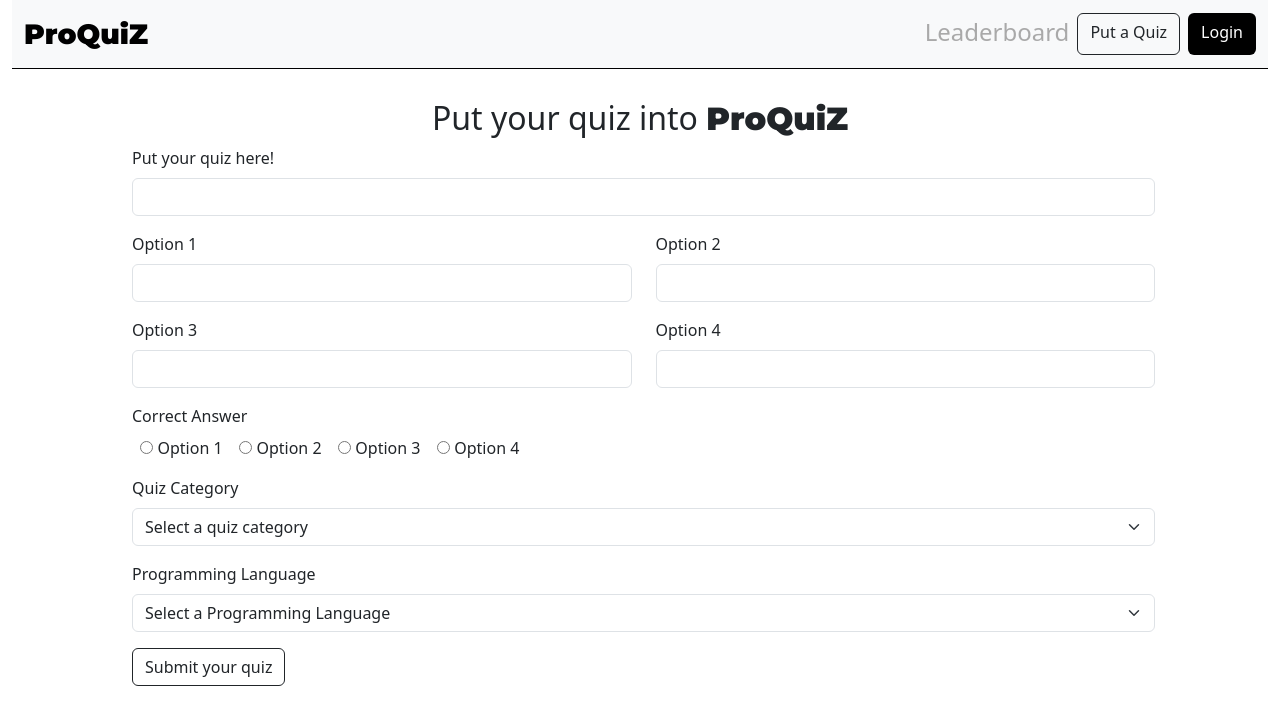
After one commit to kavindacena99/proquiz, a PHP site: page /putquiz.php in a window 1280 px wide. The commit adds this page. Shown: the top 725 px of the page. Run offline with PHP 8.4, Linux system fonts and the light colour scheme.

Commit message:
Add My Quizzes page, update database schema, and enhance quiz selection form

```diff
--- a/connection/data.sql
+++ b/connection/data.sql
@@ -5,4 +5,6 @@ create table users(userid INT primary key auto_increment,fname varchar(255),lnam
 
 create table quizzes(qid INT primary key auto_increment,question text,options text,correct_option INT,category varchar(50),qlang varchar(25));
 
+create table quizpool(qpid INT primary key auto_increment,question text,options text,correct_option INT,category varchar(50),qlang varchar(25),approved INT);
+
 insert into quizzes (question,options,correct_option,category,qlang) values('What is the best programming language?','python,pascal,perl,php',2,'Normal','pascal');
--- /dev/null
+++ b/nav.php
@@ -0,0 +1,60 @@
+<?php
+    require_once 'connection/connection.php';
+?>
+<!DOCTYPE html>
+<html lang="en">
+<head>
+    <meta charset="UTF-8">
+    <meta name="viewport" content="width=device-width, initial-scale=1.0">
+    <link href="https://fonts.googleapis.com/css2?family=Montserrat:wght@400;600;900&display=swap" rel="stylesheet">
+    <link rel="stylesheet" href="bootstrap-5.3.3-dist/css/bootstrap.min.css">
+    <style>
+        .brandname{
+            font-family: "Montserrat", sans-serif;
+            font-weight: bolder;
+        }
+        .navborder{
+            border-bottom: 1px solid black;
+        }
+
+        #login{
+            color: white;
+            background-color: black;
+        }
+        #login:hover{
+            border: 1px solid black;
+            color: black;
+            background-color: white;
+            font-weight: 800;
+        }
+    </style>
+</head>
+<body>
+    <div class="container-fluid">
+        <!--nav-->
+        <nav class="navbar navbar-expand-lg bg-body-tertiary navborder">
+        <div class="container-fluid">
+            <a class="navbar-brand brandname" style="font-size: 28px;" href="index.php">ProQuiZ</a>
+            <button class="navbar-toggler" type="button" data-bs-toggle="collapse" data-bs-target="#navbarSupportedContent" aria-controls="navbarSupportedContent" aria-expanded="false" aria-label="Toggle navigation">
+            <span class="navbar-toggler-icon"></span>
+            </button>
+            <div class="collapse navbar-collapse" id="navbarSupportedContent">
+            <ul class="navbar-nav me-auto mb-2 mb-lg-0"></ul>
+            <form class="d-flex" role="search">
+                <h4 class="me-2" style="margin-top: 5px;"><a style="text-decoration: none;color:darkgray;font-weight:200" href="quizes.php">Leaderboard</a></h4>
+                <a class="btn btn-outline-dark me-2" href="putquiz.php">Put a Quiz</a>
+                <?php
+                if(isset($_SESSION['user_id'])){
+                    echo "<a class='btn' id='login' href='logout.php'>Logout</a>";
+                }else{
+                    echo "<a class='btn' id='login' href='login.php'>Login</a>";
+                }
+                ?>
+            </form>
+            </div>
+        </div>
+        </nav>
+  </div>
+  <script src="bootstrap-5.3.3-dist/js/bootstrap.min.js"></script>
+</body>
+</html>
--- /dev/null
+++ b/putquiz.php
@@ -0,0 +1,118 @@
+<?php
+    require_once 'connection/connection.php';
+?>
+<?php
+    session_start();
+
+    if(isset($_POST['put'])){
+        $quiz = mysqli_real_escape_string($connection, $_POST['quiz']);
+
+        $option1 = $_POST['opt1'];
+        $option2 = $_POST['opt2'];
+        $option3 = $_POST['opt3'];
+        $option4 = $_POST['opt4'];
+
+        $options = $option1 . "," . $option2 . "," . $option3 . "," . $option4;
+
+        $correctoption = $_POST['correctoption'];
+        $category = $_POST['category'];
+        $lang = $_POST['lang'];
+        $user = $_SESSION['user_id'];
+
+        $sql = "INSERT INTO quizpool (question,options,correct_option,category,qlang,approved,userid) VALUES('{$quiz}','{$options}','$correctoption','{$category}','{$lang}',0,$user)";
+        $result = $connection->query($sql);
+
+        if($result){
+            echo "<script>alert('Quiz added successfully!')</script>";
+            header("Location: myquizes.php");
+        }else{
+            echo "<script>alert('Failed to add quiz!')</script>";
+        }
+    }
+?>
+<!DOCTYPE html>
+<html lang="en">
+<head>
+    <meta charset="UTF-8">
+    <meta name="viewport" content="width=device-width, initial-scale=1.0">
+    <title>Put a Quiz</title>
+    <link href="https://fonts.googleapis.com/css2?family=Montserrat:wght@400;600;900&display=swap" rel="stylesheet">
+    <link rel="stylesheet" href="bootstrap-5.3.3-dist/css/bootstrap.min.css">
+    <style>
+        .form-label{
+            font-weight: 500;
+        }
+    </style>
+</head>
+<body>
+    <?php require_once 'nav.php'; ?>
+
+    <div class="container" style="margin-top: 30px;margin-bottom:10px;">
+        <h2 class="text-center">Put your quiz into <span class="brandname">ProQuiZ</span></h2>
+
+        <form action="putquiz.php" method="post" class="col-md-11" style="margin-left: 50px;margin-right:50px">
+            <div class="mb-3">
+                <label for="exampleFormControlInput1" class="form-label">Put your quiz here!</label>
+                <input type="text" name="quiz" class="form-control" id="exampleFormControlInput1">
+            </div>
+
+            <div class="row">
+                <div class="mb-3 col-md-6">
+                    <label for="exampleFormControlInput1" class="form-label">Option 1</label>
+                    <input type="text" name="opt1" class="form-control" id="exampleFormControlInput1">
+                </div>
+                <div class="mb-3 col-md-6">
+                    <label for="exampleFormControlInput1" class="form-label">Option 2</label>
+                    <input type="text" name="opt2" class="form-control" id="exampleFormControlInput1">
+                </div>
+            </div>
+            <div class="row">
+                <div class="mb-3 col-md-6">
+                    <label for="exampleFormControlInput1" class="form-label">Option 3</label>
+                    <input type="text" name="opt3" class="form-control" id="exampleFormControlInput1">
+                </div>
+                <div class="mb-3 col-md-6">
+                    <label for="exampleFormControlInput1" class="form-label">Option 4</label>
+                    <input type="text" name="opt4" class="form-control" id="exampleFormControlInput1">
+                </div>
+            </div>
+
+            <div class="mb-3">
+                <label for="exampleFormControlInput1" class="form-label">Correct Answer</label><br>
+                &nbsp;&nbsp;<input type="radio" value="1" name="correctoption"> Option 1 &nbsp;&nbsp;
+                <input type="radio" value="2" name="correctoption"> Option 2 &nbsp;&nbsp;
+                <input type="radio" value="3" name="correctoption"> Option 3 &nbsp;&nbsp;
+                <input type="radio" value="4" name="correctoption"> Option 4 &nbsp;&nbsp;
+            </div>
+
+            <div class="mb-3">
+                <label for="exampleFormControlInput1" class="form-label">Quiz Category</label>
+                <select class="form-select" aria-label="Default select example" name="category">
+                    <option selected>Select a quiz category</option>
+                    <option value="oop">Object Oriented Programming</option>
+                    <option value="wb">Web Development</option>
+                    <option value="dsa">Data Structures and Algorithms</option>
+                    <option value="normal">Other</option>
+                </select>
+            </div>
+
+            <div class="mb-3">
+                <label for="exampleFormControlInput1" class="form-label">Programming Language</label>
+                <select class="form-select" aria-label="Default select example" name="lang">
+                    <option selected>Select a Programming Language</option>
+                    <option value="java">Java</option>
+                    <option value="front">HTML CSS Javascript</option>
+                    <option value="python">Python</option>
+                    <option value="php">PHP</option>
+                    <option value="cpp">C++</option>
+                    <option value="c">C</option>
+                    <option value="mysql">MySQL</option>
+                    <option value="all">All</option>
+                </select>
+            </div>
+
+            <button type="submit" name="put" class="btn btn-outline-dark me-2">Submit your quiz</button>
+        </form>
+    </div>
+</body>
+</html>
```
Also changed, not shown: fetch.php (+18 -0 lines), gettest.php (added, +66 -0 lines), index.php (+3 -46 lines), myquizes.php (added, +21 -0 lines), quizes.php (+39 -3 lines), 1 other file.
